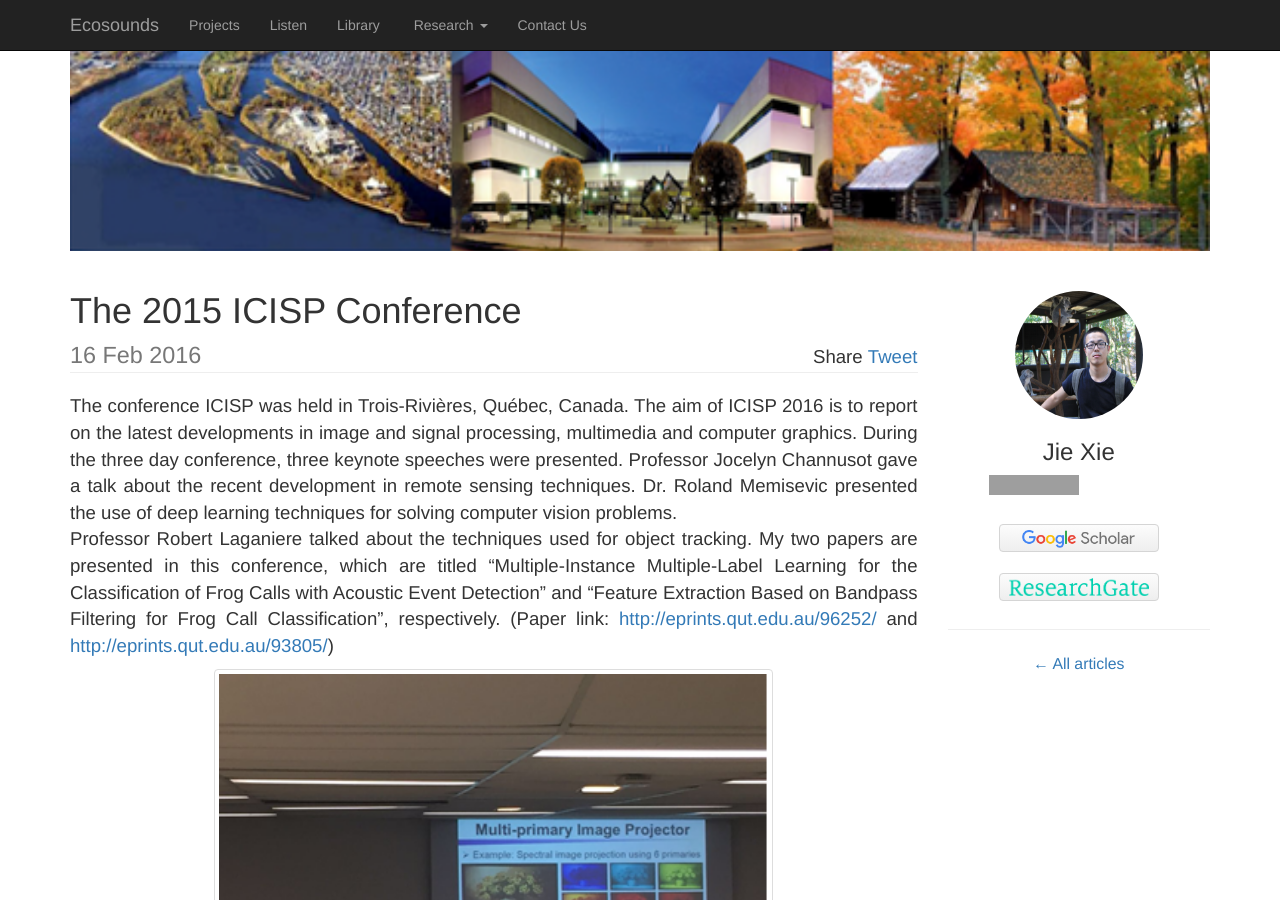
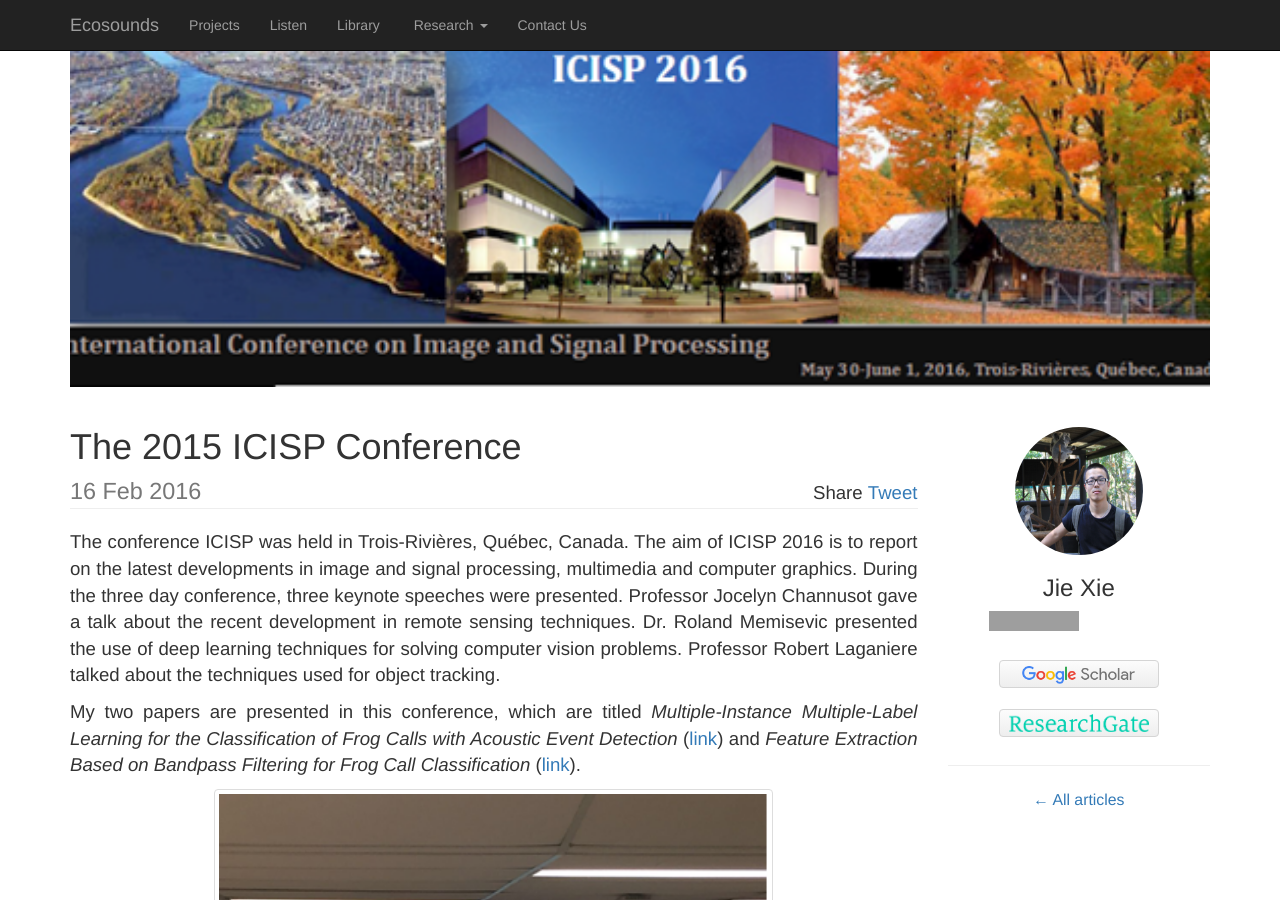
Before and after one commit to QutEcoacoustics/research-blog, a Jekyll site: the page built from _posts/2016-02-16-ICISP-2015.md, in a window 1280 px wide and 900 px high. Built offline with Jekyll 4.4.1, drawn with Linux system fonts in a browser that asks for light colours; nearby versions of some CDN libraries; comment, search, counter and statistics services are not loaded; grey boxes are pictures that could not be loaded.

Commit message:
Fixed layout and style.

```diff
--- a/_posts/2016-02-16-ICISP-2015.md
+++ b/_posts/2016-02-16-ICISP-2015.md
@@ -3,14 +3,14 @@ layout: post
 title: The 2015 ICISP Conference
 author: jie
 post_image: /images/posts/ICISP/ICISP.png
-post_image_height: 200px
+#post_image_height: 200px
 ---
 The conference ICISP was held in Trois-Rivières, Québec, Canada. The aim of ICISP 2016 is to report on the latest developments in image and signal processing, multimedia and computer graphics.
-During the three day conference, three keynote speeches were presented. Professor Jocelyn Channusot gave a talk about the recent development in remote sensing techniques.
-Dr. Roland Memisevic presented the use of deep learning techniques for solving computer vision problems.
-Professor Robert Laganiere talked about the techniques used for object tracking.
-My two papers are presented in this conference, which are titled “Multiple-Instance Multiple-Label Learning for the Classification of Frog Calls with Acoustic Event Detection”
-and “Feature Extraction Based on Bandpass Filtering for Frog Call Classification”, respectively. (Paper link: <http://eprints.qut.edu.au/96252/> and <http://eprints.qut.edu.au/93805/>)
+During the three day conference, three keynote speeches were presented. Professor Jocelyn Channusot gave a talk about the recent development in remote sensing techniques. Dr. Roland Memisevic presented the use of deep learning techniques for solving computer vision problems. Professor Robert Laganiere talked about the techniques used for object tracking.
+
+My two papers are presented in this conference, which are titled _Multiple-Instance Multiple-Label Learning for the Classification of Frog Calls with Acoustic Event Detection_ ([link](http://eprints.qut.edu.au/96252/))
+and _Feature Extraction Based on Bandpass Filtering for Frog Call Classification_ ([link](http://eprints.qut.edu.au/93805/)).
 
 {% include figure.html src="/images/posts/ICISP/presentation_1.png" caption="A presentation for spectral image projection analysis" %}
+
 {% include figure.html src="/images/posts/ICISP/presentation_2.png" caption="A presentation for multi-spectral image analysis" %}
```
